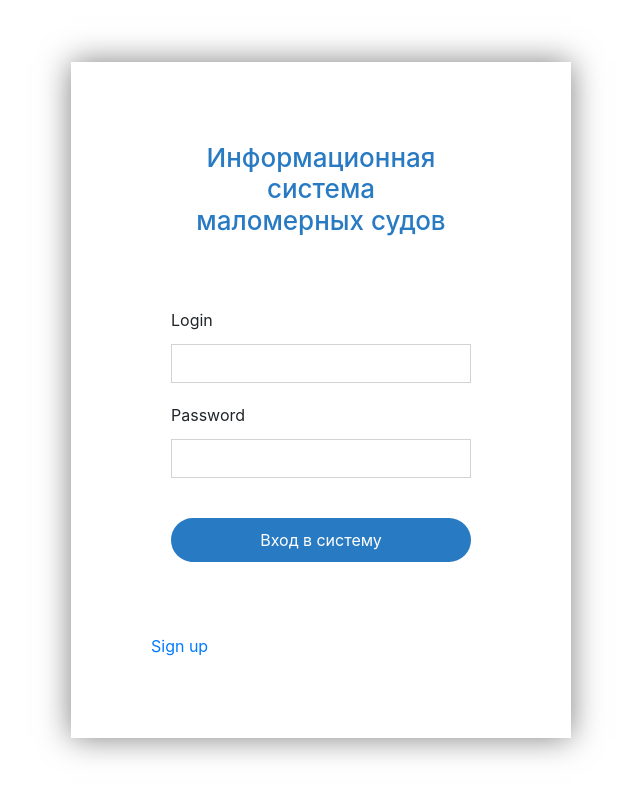
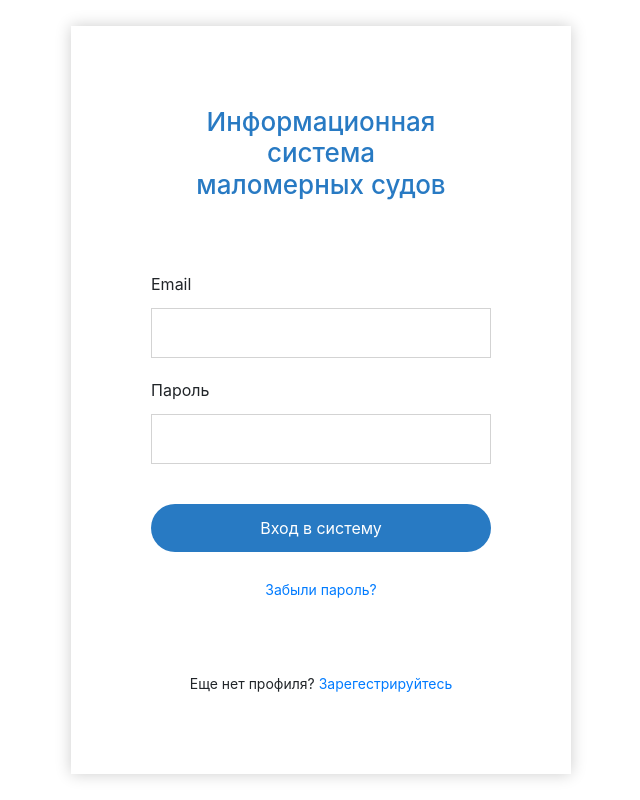
Before and after one commit to Claim2001/ICMC, a Django app: page /login in a window 1280 px wide. Shown: the whole page, without its empty margins (319-959 px from the left). Run offline with Django 3.2, Linux system fonts and the light colour scheme; some libraries are stand-ins or nearby versions.

Commit message:
Added styles

```diff
--- a/main/static/main/css/main.css
+++ b/main/static/main/css/main.css
@@ -207,10 +207,9 @@ input.formFileInput {
 .login-window {
     background-color: #ffffff;
     width: 500px;
-    /* height: 650px; */
     margin: 0 auto;
     padding: 80px;
-    box-shadow: 0 0 30px rgba(0, 0, 0, 0.5);
+    box-shadow: 0 0 15px rgba(0, 0, 0, 0.2);
 }
 
 .loginButton {
@@ -220,8 +219,9 @@ input.formFileInput {
     border: none;
     border-radius: 25px;
     width: 100%;
-    padding: 10px;
+    padding: 12px;
     margin-top: 40px;
+    margin-bottom: 25px;
 }
 
 .login-form-element {
@@ -235,15 +235,23 @@ input.formFileInput {
     font-size: 26px;
 }
 
+.login-window .loginFormLink {
+    text-align: center;
+    display: block;
+}
+
+.loginFormLink p, .loginFormLink a {
+    font-size: 14px;
+}
+
 .loginForm {
     margin: 72px 0;
-    padding: 0 20px;
+    /* padding: 0 20px; */
 }
 
 .loginInput {
     border: 1px solid lightgray;
-    font-size: 18px;
-    padding: 5px 10px;
+    padding: 12px;
     margin-top: 12px;
 }
 
--- a/main/templates/main/login.html
+++ b/main/templates/main/login.html
@@ -19,23 +19,29 @@
 
 
             <div class="login-form-element">
-                <p>Login</p>
+                <p>Email</p>
                 <div class="loginInput">
                     <input type="email" name="email">
                 </div>
             </div>
 
             <div class="login-form-element">
-                <p>Password</p>
+                <p>Пароль</p>
                 <div class="loginInput">
                     <input type="password" name="password">
                 </div>
             </div>
 
             <button type="submit" class="loginButton">Вход в систему</button>
+
+            <div class="loginFormLink">
+                <a href="#forgotPassword">Забыли пароль?</a>
+            </div>
         </form>
 
-        <a href="{% url 'main:signup' %}">Sign up</a>
+        <div class="loginFormLink">
+            <p>Еще нет профиля? <a href="{% url 'main:signup' %}">Зарегестрируйтесь</a></p>
+        </div>
 
     </div>
 
```
